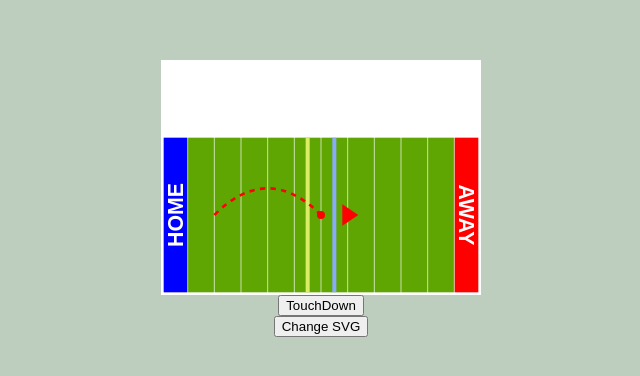
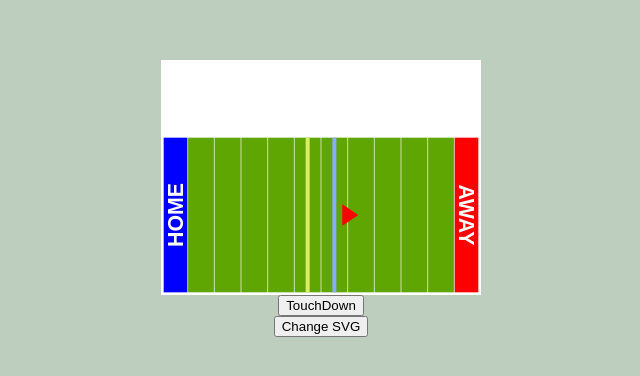
Before and after one commit to maac4422/gsap-demo, a React (Create React App) app: page / in a window 1280 px wide. Shown: the part 202-578 px from the top of the page, without its empty margins (319-959 px from the left). Built offline with nearby package versions, Linux system fonts and the light colour scheme.

Commit message:
Add animation to stadium

```diff
--- a/src/App.js
+++ b/src/App.js
@@ -18,6 +18,10 @@ function App() {
   let textEvent = useRef(null)
   let arrowRoot = useRef(null)
   let svgImage = useRef(null)
+  let yellowLineMatch = useRef(null)
+  let blueLineMatch = useRef(null)
+  let ballPath = useRef(null)
+  let dotMatch = useRef(null)
 
   gsap.registerPlugin(CustomEase);
 
@@ -42,6 +46,9 @@ function App() {
     TweenMax.from(circleBlue, .8, {opacity: 0, x: 40, ease: Power3.easeOut, delay:4})
     */
     //TweenMax.staggerFrom([circle,circleRed,circleBlue], .8, {opacity: 0, x: 40, ease: Power3.easeOut}, .2)
+
+    gsap.to(dotMatch ,{duration: .1 ,attr: {cx: "0", cy:"0", display: "none"}})
+    gsap.to(ballPath ,{duration: 2 ,attr: {d: "M 0 0 Q 0 0 0 0"}, ease: "custom", delay: 0})
   }, [])
 
   const actionMatchEvent = () => {
@@ -75,8 +82,21 @@ function App() {
   }
 
   const changeSVG = () => {
+    /*
+    gsap.to(svgImage ,{duration: 2 ,fill: "rgb(255,0,255)", ease: "custom", delay: 0})
+    */
+    gsap.to(blueLineMatch ,{duration: 2 ,attr: {x1: "80", x2: "80"}, ease: "custom", delay: 0})
 
-    gsap.to(svgImage ,{duration: 2 ,fill: "rgb(255,0,255)", ease: "custom", delay: 0})
+    gsap.to(dotMatch ,{duration: 0.1 ,attr: {cx: "80", cy:"10"}, ease: "custom", delay: 0,
+      onComplete: function(){
+        gsap.to(dotMatch ,{duration: 0.1 ,attr: {display: ""}, ease: "custom", delay: 0,
+          onComplete: function(){
+            gsap.to(ballPath ,{duration: 2 ,attr: {d: "M 10 20 Q 30 10 80 10"}, ease: "custom", delay: 0})
+          }
+        })
+      }
+    })
+
   }
 
 
@@ -125,10 +145,10 @@ function App() {
   <rect class="field-border" x="0" y="0" width="120" height="60" fill="none" stroke="#FFF" stroke-width="2"/>
   <path class="field-lines" d="M10 0 V60 M20 0 V60 M30 0 V60 M40 0 V60 M50 0 V60 M60 0 V60 M70 0 V60 M80 0 V60 M90 0 V60 M100 0 V60 M110 0 V60" stroke="#fff" stroke-width="0.25" />
 
-  <line class="anim-line-1" x1="55" y1="1" x2="55" y2="59" stroke="#DBED67" stroke-width="1.5"/>
-  <line class="anim-line-2" x1="65" y1="1" x2="65" y2="59" stroke="#8AAAFD" stroke-width="1.5"/>
-  <path class="anim-curve" d="M 20 30 Q 40 10 60 30" stroke="red" stroke-dasharray="2 2" fill="transparent"/>
-  <circle class="anim-dot" cx="60" cy="30" r="1.5" fill="red" />
+  <line class="anim-line-1" ref={el => yellowLineMatch = el} x1="55" y1="1" x2="55" y2="59" stroke="#DBED67" stroke-width="1.5"/>
+  <line class="anim-line-2"  ref={el => blueLineMatch = el} x1="65" y1="1" x2="65" y2="59" stroke="#8AAAFD" stroke-width="1.5"/>
+  <path class="anim-curve" ref={el => ballPath = el} d="M 20 30 Q 40 10 60 30" stroke="red" stroke-dasharray="2 2" fill="transparent"/>
+  <circle class="anim-dot" ref={el => dotMatch = el} cx="60" cy="30" r="1.5" fill="red" />
   <polygon classes="anim-arrow" points="68,26 74,30 68,34" fill="red" />
 </svg>
         </div>
```
